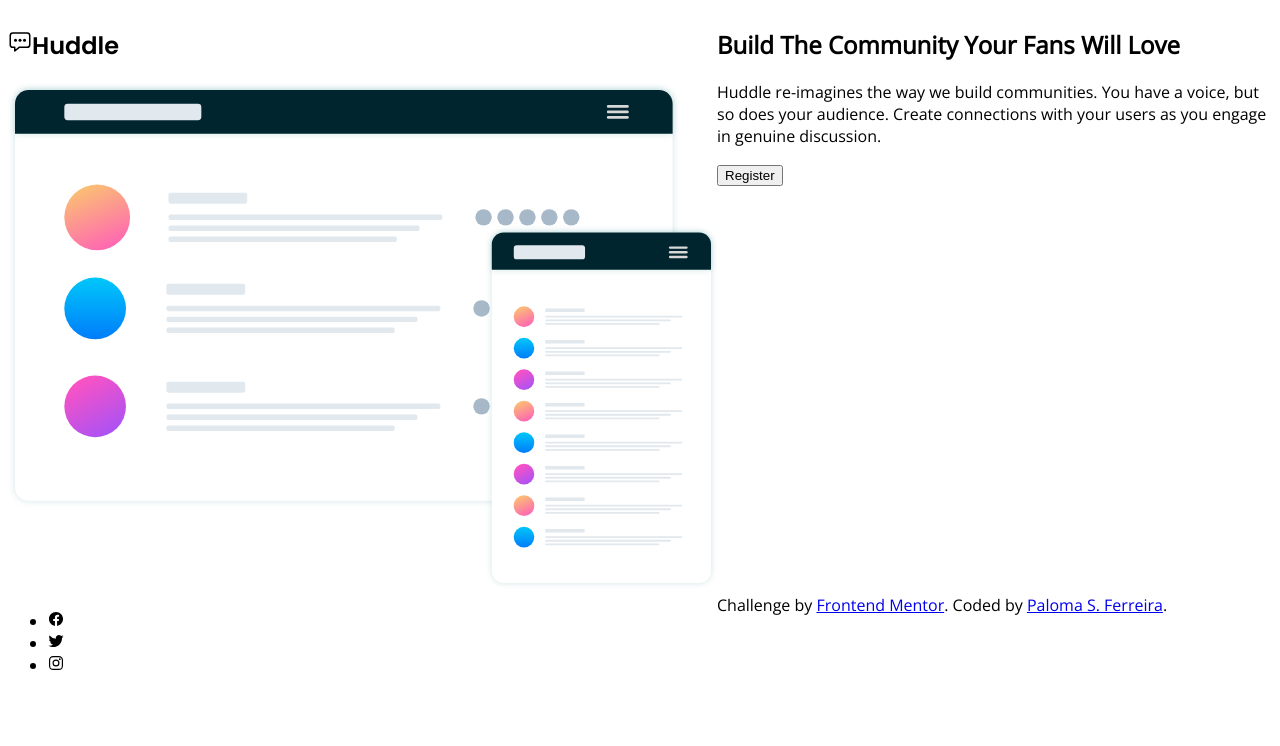
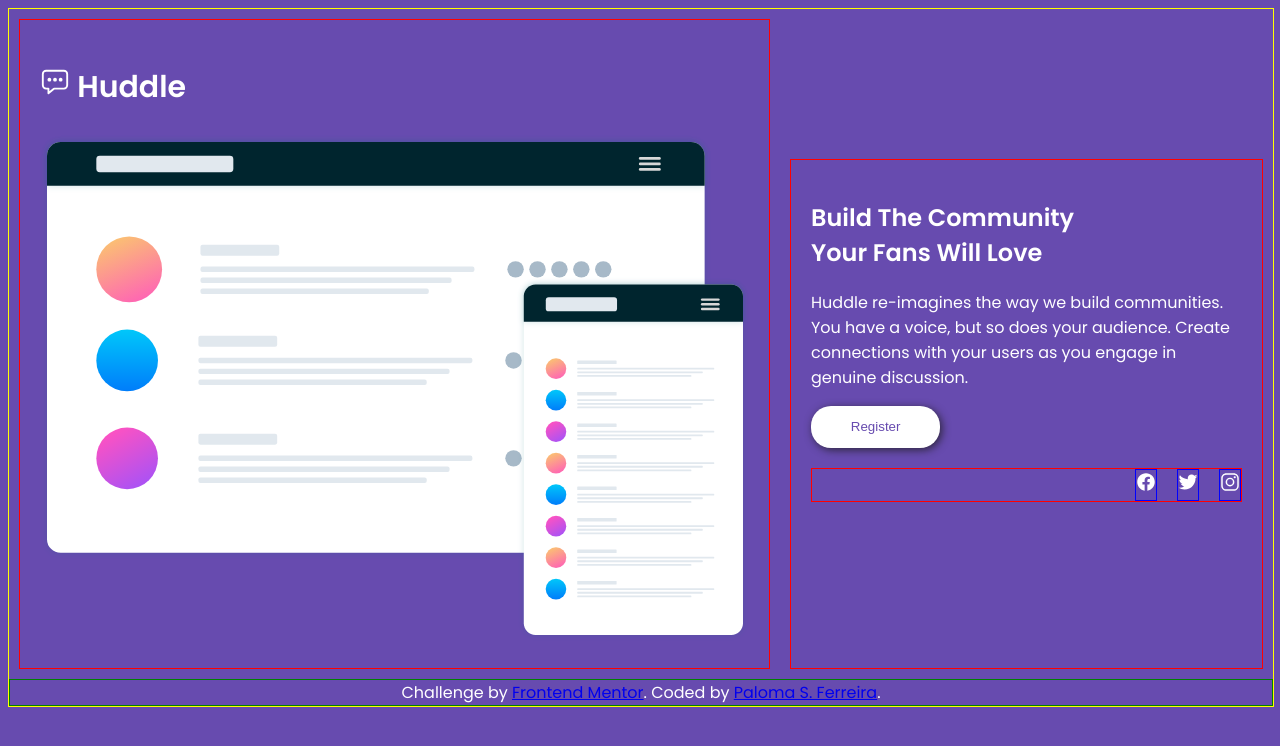
Before and after one commit to lomaferreira/Landing-Page, a plain HTML site: page index.html in a window 1280 px wide. Drawn offline with nearby package versions, Linux system fonts and the light colour scheme.

Commit message:
style button

```diff
--- a/index.html
+++ b/index.html
@@ -16,23 +16,24 @@
   <body>
     <div class="container">
       <section class="head">
-      <h1><ion-icon name="chatbox-ellipses-outline"></ion-icon>Huddle</h1>
+      <h1><ion-icon name="chatbox-ellipses-outline"></ion-icon>  Huddle  </h1>
       <img src="./assets/illustration-mockups.svg" alt="ilustração modelo" />
       </section>
-      <section>
-        <h2>Build The Community Your Fans Will Love</h2>
+      <section class="body">
+        <h2>Build The Community <br>Your Fans Will Love</h2>
         <p>
           Huddle re-imagines the way we build communities. You have a voice, but
           so does your audience. Create connections with your users as you
           engage in genuine discussion.
         </p>
         <button>Register</button>
-      </section class="body">
+
       <ul>
         <li><ion-icon name="logo-facebook"></ion-icon></li>
         <li><ion-icon name="logo-twitter"></ion-icon></li>
         <li><ion-icon name="logo-instagram"></ion-icon></li>
       </ul>
+      </section >
       <footer>
         Challenge by
         <a href="https://www.frontendmentor.io/?ref=challenge"
@@ -43,6 +44,7 @@
         >.
       </footer>
     </div>
+
     <script
       type="module"
       src="https://unpkg.com/ionicons@5.5.2/dist/ionicons/ionicons.esm.js"
--- a/style.css
+++ b/style.css
@@ -1,20 +1,61 @@
 body* {
   margin: 0;
   padding: 0;
-
 }
-h1{
-font-family: 'Poppins', sans-serif;
+h1 {
+  font-size: 30px;
 }
-body{
+body {
   font-family: 'Open Sans', sans-serif;
+  font-family: 'Poppins', sans-serif;
+  background: hsl(257, 40%, 49%);
+  color: white;
 }
-.container{
- display: grid;
- grid-template-columns:auto auto;
-
-
+.container {
+  border: 1px solid yellow;
+  display: grid;
+  grid-template-columns: repeat(2, 1fr);
+  width: 100%;
 }
-section{
-
+section {
+  border: 1px solid red;
+  margin: 10px;
+  padding: 20px;
 }
+.body {
+  margin-top: 150px;
+}
+button {
+  display: block;
+  border: 0;
+  height: 9%;
+  width: 30%;
+  background: white;
+  color: hsl(257, 40%, 49%);
+  font-weight: 500;
+  border-radius: 20px;
+  box-shadow: 2px 2px 9px hsl(260, 22%, 19%);
+  transition: background 0.2s;
+}
+button:hover {
+  background: hsl(300, 69%, 71%);
+  color: white;
+}
+ul {
+  border: 1px solid red;
+  list-style: none;
+  display: flex;
+  flex-direction: row;
+  gap: 20px;
+  justify-content: end;
+  font-size: 20px;
+}
+ul > li {
+  border: 1px solid blue;
+  border-radius: 360;
+}
+footer {
+  border: 1px solid green;
+  grid-column: 1/3;
+  text-align: center;
+}
```
